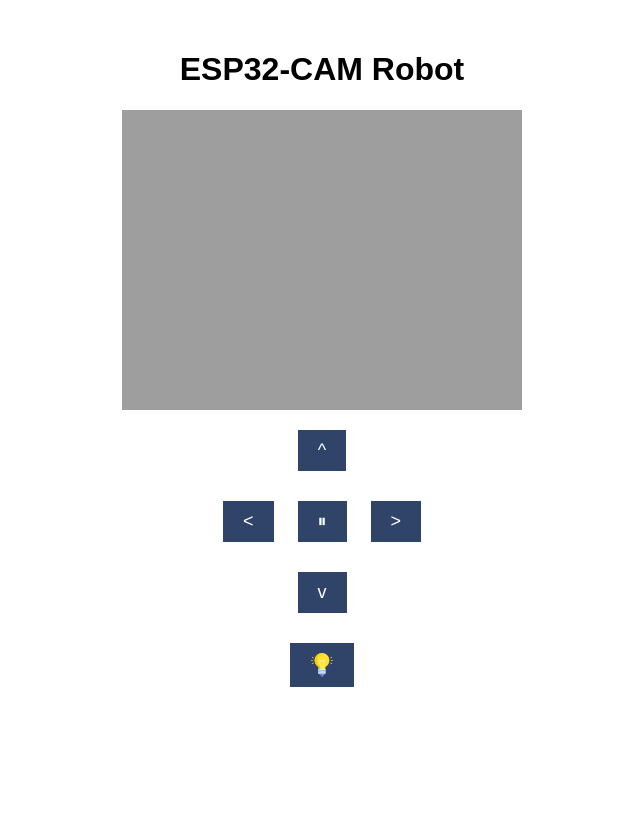
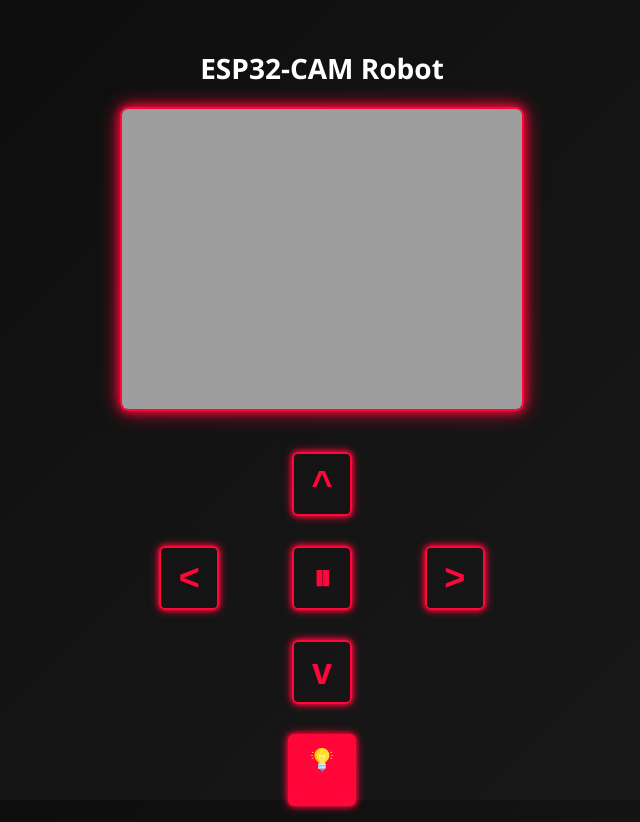
Before and after one commit to ThxCeZar/Proyecto_Flask, a Flask app: page / in a window 1280 px wide. Shown: the whole page, without its empty margins (318-958 px from the left). Before the commit the page ends 687 px from the top, so only its background shows below. Run offline with Flask 3, Linux system fonts and the light colour scheme; parts of the project's set-up code (start-up, migrations or seed data) failed here and were passed over.

Commit message:
Actualización v2.1.0.0

```diff
--- a/app.py
+++ b/app.py
@@ -1,5 +1,8 @@
 from flask import Flask, render_template
+from pymongo.mongo_client import MongoClient
 
+
+# Importing Flask and render_template to create a web application
 app = Flask(__name__)
 
 @app.route('/')
@@ -9,3 +12,17 @@ def home():
 
 if __name__ == '__main__':
     app.run(debug=True)
+
+
+
+
+# Importing MongoClient from pymongo to connect to MongoDB
+uri = "mongodb+srv://CesarDiaz:<db_password>@usuario.bviba3u.mongodb.net/?retryWrites=true&w=majority&appName=Usuario"
+# Create a new client and connect to the server
+client = MongoClient(uri)
+# Send a ping to confirm a successful connection
+try:
+    client.admin.command('ping')
+    print("Pinged your deployment. You successfully connected to MongoDB!")
+except Exception as e:
+    print(e)
--- a/templates/index.html
+++ b/templates/index.html
@@ -1,68 +1,155 @@
 <!DOCTYPE html>
-<html>
+<html lang="en">
 <head>
+    <meta charset="UTF-8" />
+    <meta name="viewport" content="width=device-width, initial-scale=1" />
     <title>ESP32-CAM Robot</title>
-    <meta name="viewport" content="width=device-width, initial-scale=1">
     <style>
-      body { font-family: Arial; text-align: center; margin:0px auto; padding-top: 30px;}
-      table { margin-left: auto; margin-right: auto; }
-      td { padding: 8px; }
+        :root {
+            --neon-red: #ff073a;
+            --neon-red-dark: #e0032f;
+            --bg-gradient-start: #0b0b0b;
+            --bg-gradient-middle: #141414;
+            --bg-gradient-end: #1a1a1a;
+            --font-family: 'Segoe UI', Tahoma, Geneva, Verdana, sans-serif;
+            --button-font-size: 18px;
+            --button-padding: 12px 20px;
+            --button-radius: 6px;
+        }
+
+        html, body {
+            height: 100%;
+            margin: 0;
+            padding: 0;
+            background: linear-gradient(135deg, var(--bg-gradient-start) 0%, var(--bg-gradient-middle) 50%, var(--bg-gradient-end) 100%);
+            background-repeat: no-repeat;
+            background-attachment: fixed;
+            font-family: var(--font-family);
+            color: #fff;
+            text-align: center;
+        }
+
+        body {
+            padding-top: 30px;
+            box-sizing: border-box;
+        }
+
+        h1 {
+            font-size: 28px;
+            font-weight: 700;
+            margin-bottom: 20px;
+        }
+
+        img {
+            width: auto;
+            max-width: 100%;
+            height: auto;
+            margin-bottom: 20px;
+            border: 2px solid var(--neon-red);
+            border-radius: 8px;
+            box-shadow: 0 0 10px var(--neon-red), 0 0 20px var(--neon-red);
+        }
+
+        table {
+            margin: 0 auto;
+            width: 100%;
+            max-width: 400px;
+        }
+
+        td {
+            padding: 8px;
+        }
+
         .button {
-        background-color: #2f4468;
+            background-color: var(--neon-red);
             border: none;
             color: white;
-        padding: 10px 20px;
+            padding: var(--button-padding);
             text-align: center;
-        text-decoration: none;
-        display: inline-block;
-        font-size: 18px;
+            font-size: var(--button-font-size);
             margin: 6px 3px;
             cursor: pointer;
-        -webkit-touch-callout: none;
-        -webkit-user-select: none;
-        -khtml-user-select: none;
-        -moz-user-select: none;
-        -ms-user-select: none;
+            border-radius: var(--button-radius);
             user-select: none;
-        -webkit-tap-highlight-color: rgba(0,0,0,0);
+            box-shadow: 0 0 5px var(--neon-red), 0 0 10px var(--neon-red);
+            transition: background-color 0.3s ease, box-shadow 0.3s ease;
         }
-      img {  width: auto ;
-        max-width: 100% ;
-        height: auto ;
+
+        .button:hover {
+            background-color: var(--neon-red-dark);
+            box-shadow: 0 0 10px var(--neon-red-dark), 0 0 20px var(--neon-red-dark);
+        }
+
+        /* Buttons with no fill and neon red text and border for directional and stop buttons */
+        .button.icon-button {
+            background: transparent;
+            color: var(--neon-red);
+            padding: 0;
+            min-width: 60px; /* Increased size for remote control effect */
+            min-height: 60px; /* Increased size for remote control effect */
+            line-height: 60px; /* Center text vertically */
+            font-weight: 700;
+            font-size: 36px; /* Increased font size for better visibility */
+            border: 2px solid var(--neon-red);
+            border-radius: var(--button-radius);
+            box-shadow: 0 0 5px var(--neon-red), 0 0 10px var(--neon-red);
+            transition: color 0.3s ease, box-shadow 0.3s ease, border-color 0.3s ease;
+            user-select: none;
+            cursor: pointer;
+        }
+
+        .button.icon-button:hover {
+            color: var(--neon-red-dark);
+            border-color: var(--neon-red-dark);
+            box-shadow: 0 0 10px var(--neon-red-dark), 0 0 20px var(--neon-red-dark);
+        }
+
+        @media (max-width: 400px) {
+            h1 {
+                font-size: 22px;
+            }
+            .button {
+                font-size: 16px;
+                padding: 10px 15px;
+            }
+            .button.icon-button {
+                font-size: 24px; /* Adjusted for smaller screens */
+                min-width: 50px; /* Adjusted for smaller screens */
+                min-height: 50px; /* Adjusted for smaller screens */
+                line-height: 50px; /* Adjusted for smaller screens */
+            }
         }
     </style>
 </head>
 <body>
     <h1>ESP32-CAM Robot</h1>
-    <img src="" id="photo">
+    <img src="" id="photo" alt="Camera Stream" />
     <table>
         <tr>
-        <td colspan="3" align="center">
-          <button class="button" onmousedown="toggleCheckbox('forward');" ontouchstart="toggleCheckbox('forward');" onmouseup="toggleCheckbox('stop');" ontouchend="toggleCheckbox('stop');"> ^ </button>
-        </td>
-      </tr>
-
-      <tr>
-        <td align="center">
-          <button class="button" onmousedown="toggleCheckbox('left');" ontouchstart="toggleCheckbox('left');" onmouseup="toggleCheckbox('stop');" ontouchend="toggleCheckbox('stop');"> &lt; </button>
-        </td>
-        <td align="center">
-          <button class="button" onmousedown="toggleCheckbox('stop');" ontouchstart="toggleCheckbox('stop');">&#x23F8;</button>
-        </td>
-        <td align="center">
-          <button class="button" onmousedown="toggleCheckbox('right');" ontouchstart="toggleCheckbox('right');" onmouseup="toggleCheckbox('stop');" ontouchend="toggleCheckbox('stop');"> &gt; </button>
-        </td>
-      </tr>
-
-      <tr>
-        <td colspan="3" align="center">
-          <button class="button" onmousedown="toggleCheckbox('backward');" ontouchstart="toggleCheckbox('backward');" onmouseup="toggleCheckbox('stop');" ontouchend="toggleCheckbox('stop');"> v </button>
+            <td colspan="3">
+                <button class="button icon-button" onmousedown="toggleCheckbox('forward');" ontouchstart="toggleCheckbox('forward');" onmouseup="toggleCheckbox('stop');" ontouchend="toggleCheckbox('stop');">^</button>
             </td>
         </tr>
         <tr>
-        <td colspan="3" align="center">
+            <td>
+                <button class="button icon-button" onmousedown="toggleCheckbox('left');" ontouchstart="toggleCheckbox('left');" onmouseup="toggleCheckbox('stop');" ontouchend="toggleCheckbox('stop');">&lt;</button>
+            </td>
+            <td>
+                <button class="button icon-button" onmousedown="toggleCheckbox('stop');" ontouchstart="toggleCheckbox('stop');" onmouseup="toggleCheckbox('stop');" ontouchend="toggleCheckbox('stop');">&#x23F8;</button>
+            </td>
+            <td>
+                <button class="button icon-button" onmousedown="toggleCheckbox('right');" ontouchstart="toggleCheckbox('right');" onmouseup="toggleCheckbox('stop');" ontouchend="toggleCheckbox('stop');">&gt;</button>
+            </td>
+        </tr>
+        <tr>
+            <td colspan="3">
+                <button class="button icon-button" onmousedown="toggleCheckbox('backward');" ontouchstart="toggleCheckbox('backward');" onmouseup="toggleCheckbox('stop');" ontouchend="toggleCheckbox('stop');">v</button>
+            </td>
+        </tr>
+        <tr>
+            <td colspan="3">
                 <button class="button" onmousedown="toggleCheckbox('flash');" ontouchstart="toggleCheckbox('flash');" onmouseup="toggleCheckbox('stop');" ontouchend="toggleCheckbox('stop');">
-            <img src="/static/bombilla.png" style="height:24px;vertical-align:middle;">
+                    <img src="/static/bombilla.png" style="height:24px; vertical-align:middle;" alt="Flash Icon" />
                 </button>
             </td>
         </tr>
@@ -74,7 +161,9 @@
             xhr.open("GET", "/action?go=" + x, true);
             xhr.send();
         }
-      window.onload = document.getElementById("photo").src = window.location.href.slice(0, -1) + ":81/stream";
+        window.onload = function() {
+            document.getElementById("photo").src = window.location.href.slice(0, -1) + ":81/stream";
+        };
     </script>
 </body>
 </html>
```
Also changed, not shown: templates/PaginaInicioSes.html (added, +179 -0 lines), static/logo.png (added). Lines whose indentation alone changed are shown as unchanged.
